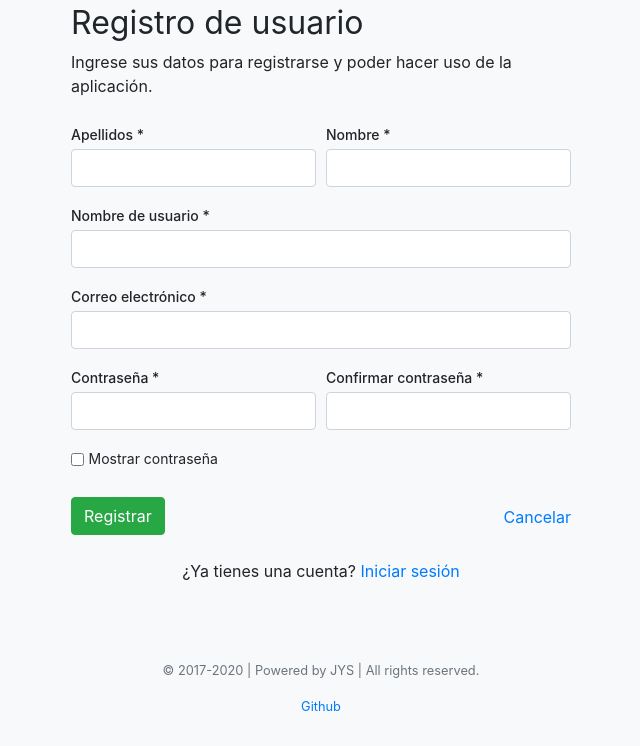
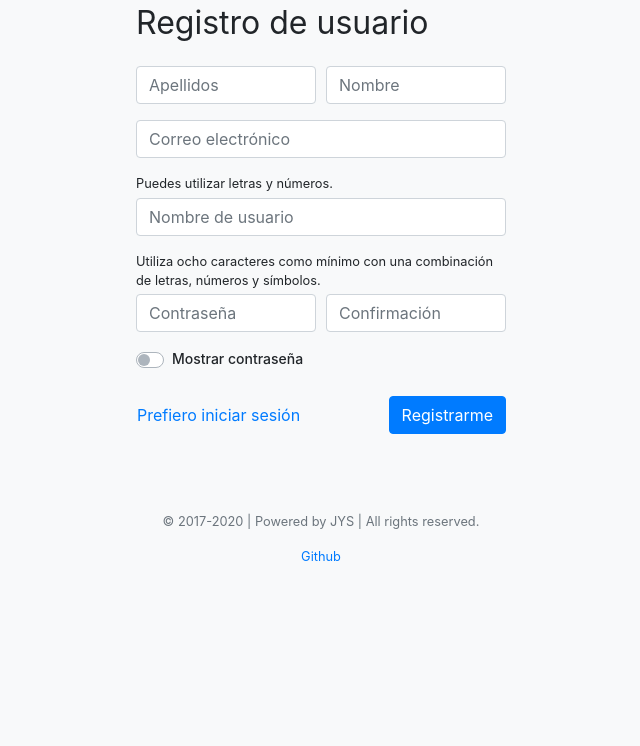
Before and after one commit to jys33/sqlite-project-mejorado, a PHP site: page /user_register.php in a window 1280 px wide. Shown: the part 208-954 px from the top of the page, without its empty margins (319-959 px from the left). After the commit the page ends 769 px from the top, so only its background shows below. Run offline with PHP 8.4, Linux system fonts and the light colour scheme; some libraries are stand-ins or nearby versions.

Commit message:
Actualizando archivos

```diff
--- a/public/css/main.css
+++ b/public/css/main.css
@@ -39,6 +39,7 @@ img.theme-icon{
 
 table.dataTable.dtr-inline.collapsed>tbody>tr[role="row"]>td:first-child:before{top:5px;}
 
+/* Estilos de input desabilitados */
 .custom-select:disabled{background-color: white;}
 .form-control:disabled{background-color: white;}
 
@@ -66,7 +67,7 @@ label {
 }
 
 .form-control:focus, .custom-select:focus {
-    border-color: #1a73e8;
+    border-color: #1a73e8; /*1a73e8*/
     border-width: 2px;
 }
 
@@ -78,3 +79,11 @@ label {
     top: 2px;
     margin: 0;
 }
+
+/* Mostrar contraseña */
+.custom-control-input:focus~.custom-control-label::before {box-shadow: none;}
+.custom-control-input:checked~.custom-control-label::before {
+    color: #fff;
+    border-color: #007bff;
+    background-color: #007bff;
+}
--- a/views/user/forgot_password.html
+++ b/views/user/forgot_password.html
@@ -14,7 +14,7 @@
     </div>
 
     <div class="my-4">
-        <button class="btn btn-success" type="submit">Enviar correo electrónico</button>
+        <button class="btn btn-success btn-block" type="submit">Enviar correo electrónico</button>
     </div>
     <p class="text-center">¿Recuerda su contraseña?<a href="/user_login.php"> Inicie sesión</a></p>
 </form>
--- a/views/user/register.html
+++ b/views/user/register.html
@@ -1,62 +1,56 @@
-<form action="" style="width: 100%;max-width: 500px;margin: auto;" method="POST">
+<form action="" style="width: 100%;max-width: 370px;margin: auto;" method="POST">
     <div class="text-center mb-4">
         <a href="/"><img src="/img/cdm.svg" alt="" height="80"></a>
     </div>
 
     <div class="mb-4">
         <h1 >Registro de usuario</h1>
-        <p>Ingrese sus datos para registrarse y poder hacer uso de la aplicación.</p>
     </div>
 
     <div class="form-row">
         <div class="form-group col-md-6">
-            <label for="last-name">Apellidos <span>*</span></label>
-            <input spellcheck="false" autocomplete="off" autocorrect="off" autocapitalize="off" class="form-control <?= error_field('last_name', $errors); ?>" type="text" name="last_name" id="last-name" value="<?= $user['last_name'] ?>">
+            <input spellcheck="false" autocomplete="off" autocorrect="off" autocapitalize="off" class="form-control <?= error_field('last_name', $errors); ?>" type="text" name="last_name" id="last-name" value="<?= $user['last_name'] ?>" placeholder="Apellidos">
             <div class="invalid-feedback"><?= $errors['last_name'] ?? '' ?></div>
         </div>
 
         <div class="form-group col-md-6">
-            <label for="first-name">Nombre <span>*</span></label>
-            <input spellcheck="false" autocomplete="off" autocorrect="off" autocapitalize="off" class="form-control <?= error_field('first_name', $errors); ?>" type="text" name="first_name" id="first-name" value="<?= $user['first_name'] ?>">
+            <input spellcheck="false" autocomplete="off" autocorrect="off" autocapitalize="off" class="form-control <?= error_field('first_name', $errors); ?>" type="text" name="first_name" id="first-name" value="<?= $user['first_name'] ?>" placeholder="Nombre">
             <div class="invalid-feedback"><?= $errors['first_name'] ?? '' ?></div>
         </div>
     </div>
 
     <div class="form-group">
-        <label for="user-name">Nombre de usuario <span>*</span></label>
-        <input spellcheck="false" autocomplete="off" autocorrect="off" autocapitalize="off" class="form-control <?= error_field('user_name', $errors); ?>" type="text" name="user_name" id="user-name" value="<?= $user['user_name'] ?>">
+        <input spellcheck="false" autocomplete="off" autocorrect="off" autocapitalize="off" class="form-control <?= error_field('user_email', $errors); ?>" type="email" name="user_email" id="user-email" value="<?= $user['user_email'] ?>" placeholder="Correo electrónico">
+        <div class="invalid-feedback"><?= $errors['user_email'] ?? '' ?></div>
+    </div>
+
+    <div class="form-group">
+        <small id="usernameHelpBlock" class="form-text mb-1">Puedes utilizar letras y números.</small>
+        <input spellcheck="false" autocomplete="off" autocorrect="off" autocapitalize="off" class="form-control <?= error_field('user_name', $errors); ?>" type="text" name="user_name" id="user-name" value="<?= $user['user_name'] ?>" placeholder="Nombre de usuario">
         <div class="invalid-feedback"><?= $errors['user_name'] ?? '' ?></div>
     </div>
 
-    <div class="form-group">
-        <label for="user-email">Correo electrónico <span>*</span></label>
-        <input spellcheck="false" autocomplete="off" autocorrect="off" autocapitalize="off" class="form-control <?= error_field('user_email', $errors); ?>" type="email" name="user_email" id="user-email" value="<?= $user['user_email'] ?>">
-        <div class="invalid-feedback"><?= $errors['user_email'] ?? '' ?></div>
-    </div>
-
+    <small id="passwordHelpBlock" class="form-text mb-1">Utiliza ocho caracteres como mínimo con una combinación de letras, números y símbolos.</small>
     <div class="form-row">
         <div class="form-group col-md-6">
-            <label for="register-password">Contraseña <span>*</span></label>
-            <input spellcheck="false" autocomplete="off" autocorrect="off" autocapitalize="off" class="form-control <?= error_field('password', $errors); ?>" type="password" name="password" id="register-password" value="<?= $user['password'] ?>">
+            <input spellcheck="false" autocomplete="off" autocorrect="off" autocapitalize="off" class="form-control <?= error_field('password', $errors); ?>" type="password" name="password" id="register-password" value="<?= $user['password'] ?>" placeholder="Contraseña" aria-describedby="passwordHelpBlock">
             <div class="invalid-feedback"><?= $errors['password'] ?? '' ?></div>
         </div>
 
         <div class="form-group col-md-6">
-            <label for="register-confirm-password">Confirmar contraseña <span>*</span></label>
-            <input spellcheck="false" autocomplete="off" autocorrect="off" autocapitalize="off" class="form-control <?= error_field('confirm_password', $errors); ?>" type="password" name="confirm_password" id="register-confirm-password" value="<?= $user['confirm_password'] ?>">
+            <input spellcheck="false" autocomplete="off" autocorrect="off" autocapitalize="off" class="form-control <?= error_field('confirm_password', $errors); ?>" type="password" name="confirm_password" id="register-confirm-password" value="<?= $user['confirm_password'] ?>" placeholder="Confirmación" aria-describedby="passwordHelpBlock">
             <div class="invalid-feedback"><?= $errors['confirm_password'] ?? '' ?></div>
         </div>
     </div>
 
     <!-- Mostrar contraseñas -->
-    <div class="form-group">
-        <input class="checkbox" type="checkbox" name="" id="show-register-password" onclick="showRegisterPasswords()">
-        <label for="show-register-password" style="font-weight: normal;"> Mostrar contraseña</label>
+    <div class="custom-control custom-switch">
+        <input type="checkbox" class="custom-control-input" id="show-register-password" onclick="showRegisterPasswords()">
+        <label class="custom-control-label" for="show-register-password">Mostrar contraseña</label>
     </div>
 
-    <div class="my-4">
-        <button class="btn btn-success" type="submit">Registrar</button>
-        <a href="/" style="float: right;padding: .5rem 0;">Cancelar</a>
+    <div class="form-group mt-4">
+        <a href="/user_login.php" class="btn btn-link pl-0">Prefiero iniciar sesión</a>
+        <button type="submit" class="btn btn-primary float-right" id="btn">Registrarme</button>
     </div>
-    <p class="text-center">¿Ya tienes una cuenta?<a href="/user_login.php"> Iniciar sesión</a></p>
 </form>
```
Also changed, not shown: views/user/login.html (+5 -5 lines), db/db.db.
